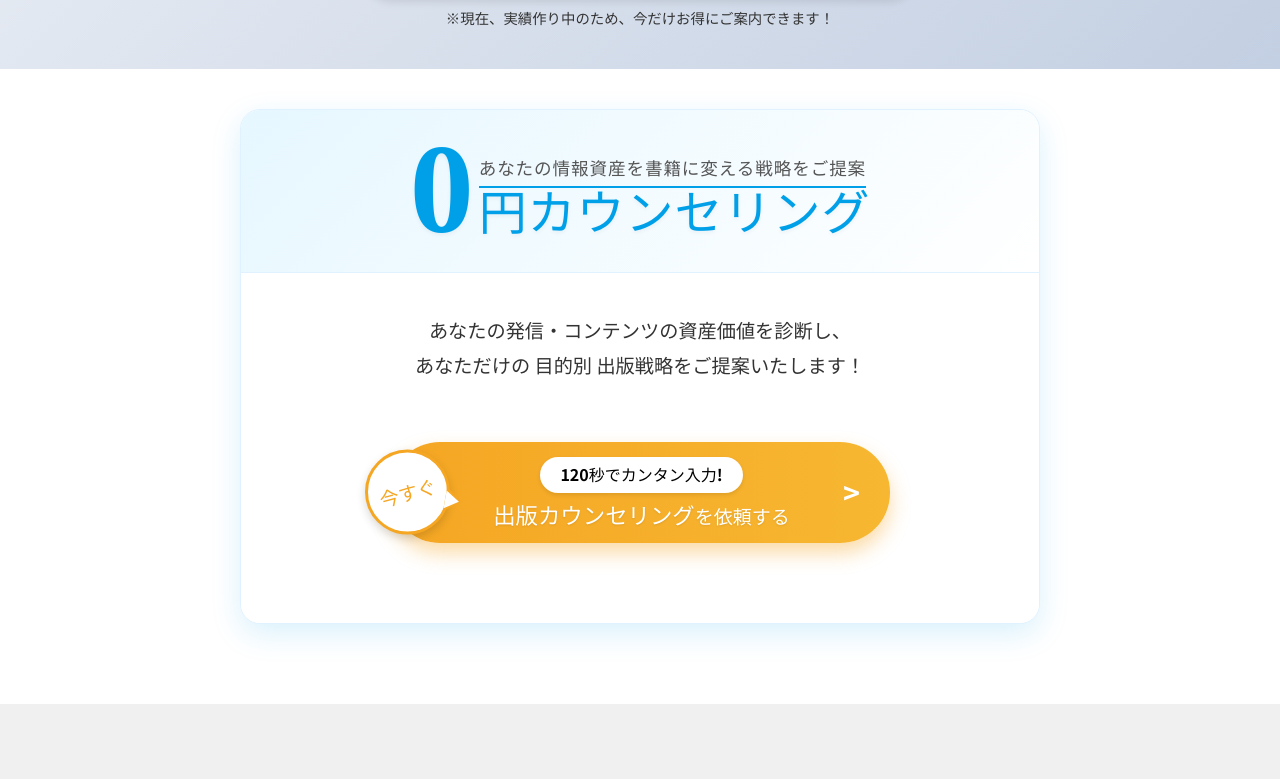
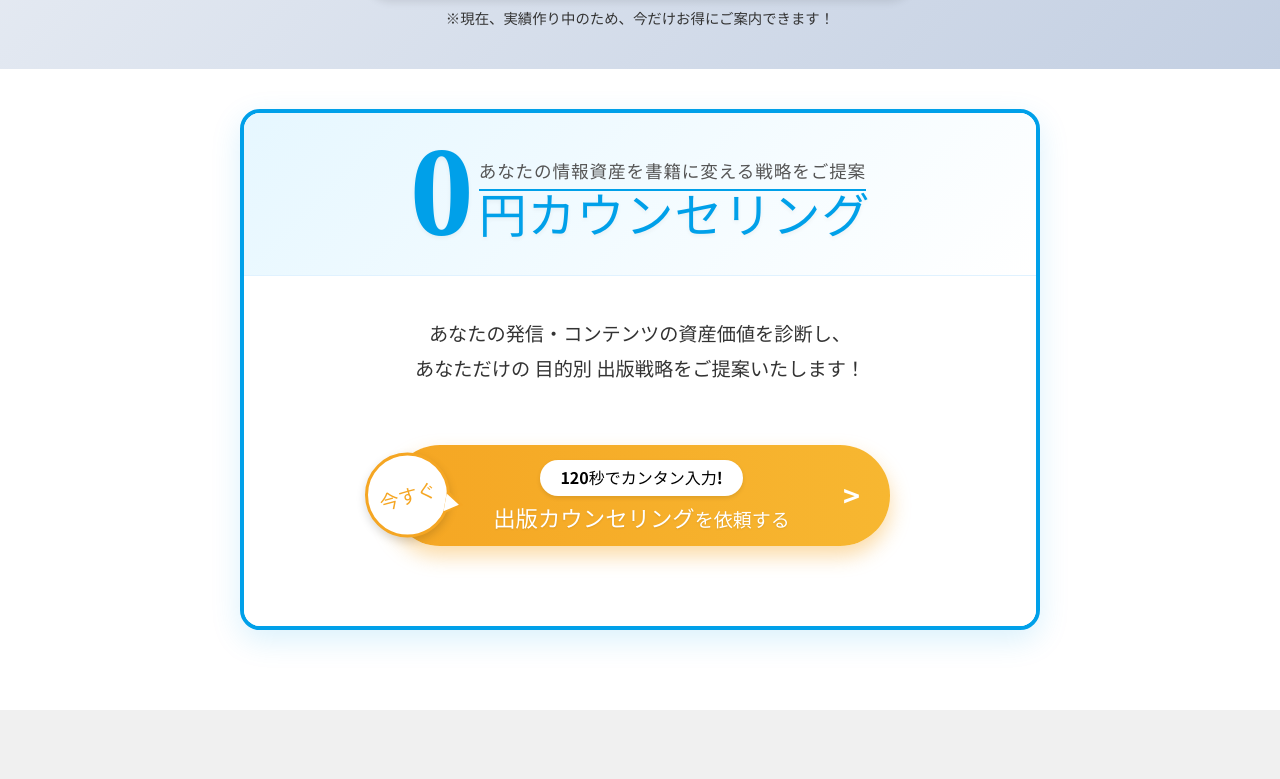
Before and after one commit to rikutoaimanga-max/Kindle-Publishing-Homepage, a React (Vite) app: page / in a window 1280 px wide. Shown: the part 741-1520 px from the top of the page. Built offline with nearby package versions, Linux system fonts and the light colour scheme.

Commit message:
Style: Add prominent blue border to CTA container

```diff
--- a/src/components/CTA.jsx
+++ b/src/components/CTA.jsx
@@ -10,7 +10,7 @@ const CTA = () => {
             borderRadius: '20px',
             overflow: 'hidden',
             backgroundColor: '#fff',
-            border: '1px solid #e0f2ff' // Subtle blue border
+            border: '4px solid var(--color-secondary)' // Prominent blue border
         }}>
             <div style={{
                 background: 'linear-gradient(135deg, #e6f7ff 0%, #ffffff 100%)', // Light blue gradient
```
